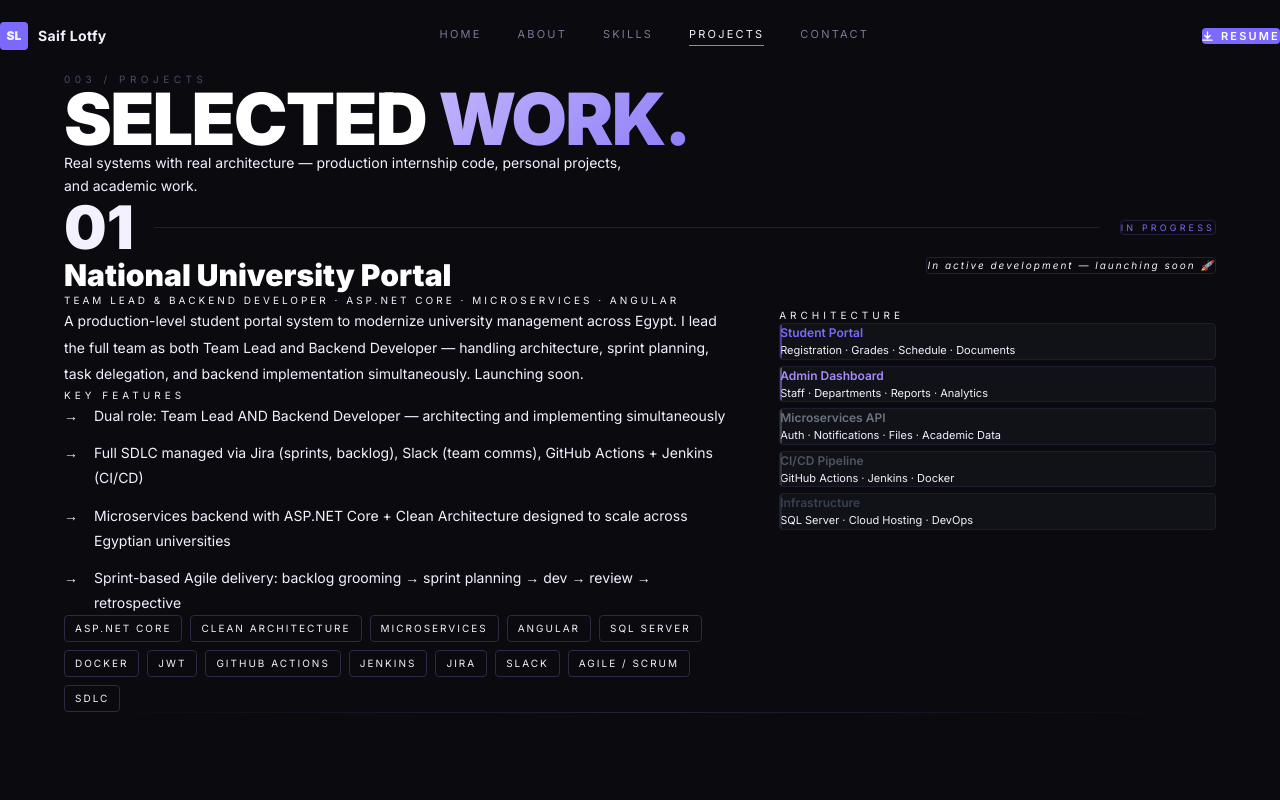
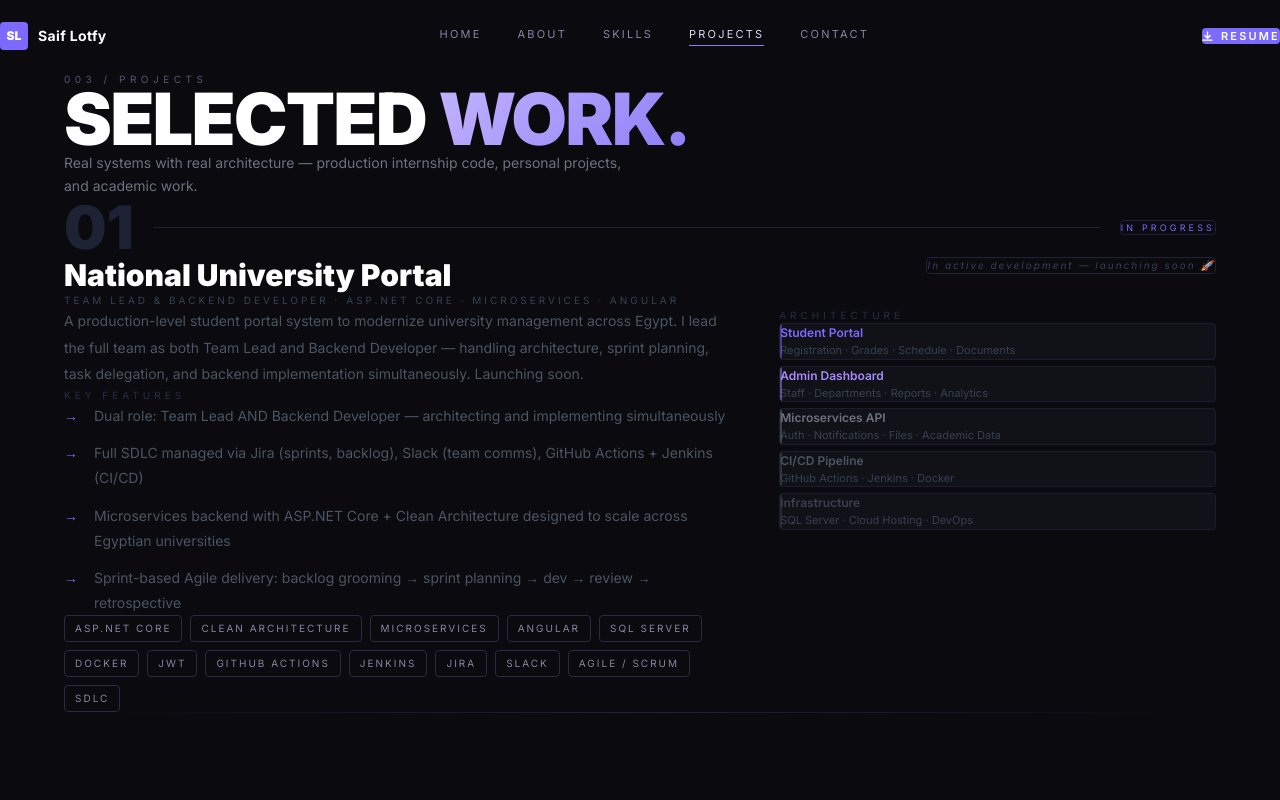
Before and after one commit to sefffo/saif-portfolio, a React (Vite) app: page /projects in a window 1280 px wide. Shown: the top 800 px of the page. Built offline with nearby package versions, Linux system fonts and the light colour scheme.

Commit message:
design: soften site text colors for better Midnight Violet vibe

```diff
--- a/src/index.css
+++ b/src/index.css
@@ -3,23 +3,17 @@
 *, *::before, *::after { box-sizing: border-box; margin: 0; padding: 0; }
 
 :root {
-  /* ── Midnight Violet palette ───────────────────────────────────────────────
-     bg/surface: deeper blue-black (not flat grey)
-     fg:         bright #f4f1ff — warm white with the slightest violet tint,
-                 much higher contrast than the old #e8eaf0
-     body text:  #c9c4e0 — readable lavender-white for paragraphs
-     muted:      #7c7899 — visible, not invisible
-     dim:        #4e4a6a — used for labels / section numbers
-     accent:     #8b7cf8 — slightly softer violet (less neon)
-     accent2:    #c4b5fd — light lavender for highlights
+  /* ── Midnight Violet palette (softer text version) ─────────────────────────
+     The previous fg was too close to white for the vibe.
+     New text colors are warmer + dimmer, still readable.
   ─────────────────────────────────────────────────────────────────────────── */
   --bg:         #0a0a0f;
   --surface:    #111118;
-  --surface2:   #17172200;
-  --fg:         #f4f1ff;
-  --body:       #c9c4e0;
-  --muted:      #7c7899;
-  --dim:        #4e4a6a;
+  --surface2:   #171722;
+  --fg:         #ddd6f3;
+  --body:       #b9b2d0;
+  --muted:      #8b84a3;
+  --dim:        #5a5473;
   --accent:     #8b7cf8;
   --accent2:    #c4b5fd;
   --glow:       #8b7cf844;
@@ -37,11 +31,6 @@ body {
   overflow-x: hidden;
 }
 
-/* Paragraphs and body copy use --body so they're readable but not blinding */
-p, li, span:not(.grad-text):not(.section-label) {
-  color: inherit;
-}
-
 .font-display { font-family: 'Syne', sans-serif; }
 
 ::selection { background: var(--accent); color: #fff; }
@@ -50,7 +39,6 @@ p, li, span:not(.grad-text):not(.section-label) {
 ::-webkit-scrollbar-track { background: var(--bg); }
 ::-webkit-scrollbar-thumb { background: var(--border2); border-radius: 4px; }
 
-/* nav links */
 .nav-link {
   position: relative;
   font-size: 11px;
@@ -73,7 +61,6 @@ p, li, span:not(.grad-text):not(.section-label) {
 .nav-link.active       { color: var(--fg); }
 .nav-link.active::after{ width: 100%; }
 
-/* Page top padding to clear fixed nav */
 .page-wrapper {
   padding-top: var(--nav-height);
   padding-left: 1.5rem;
@@ -86,7 +73,6 @@ p, li, span:not(.grad-text):not(.section-label) {
   .page-wrapper { padding-left: 4rem; padding-right: 4rem; }
 }
 
-/* Page transition */
 .page-enter {
   animation: pageIn 0.45s cubic-bezier(0.4,0,0.2,1) forwards;
 }
@@ -95,7 +81,6 @@ p, li, span:not(.grad-text):not(.section-label) {
   to   { opacity: 1; transform: translateY(0); }
 }
 
-/* Cards */
 .card {
   background: var(--surface);
   border: 1px solid var(--border);
@@ -106,7 +91,6 @@ p, li, span:not(.grad-text):not(.section-label) {
   background: var(--surface2);
 }
 
-/* Section label */
 .section-label {
   font-size: 10px;
   letter-spacing: 0.45em;
@@ -114,7 +98,6 @@ p, li, span:not(.grad-text):not(.section-label) {
   color: var(--dim);
 }
 
-/* Accent dot */
 .accent-dot {
   display: inline-block;
   width: 6px; height: 6px;
@@ -124,7 +107,6 @@ p, li, span:not(.grad-text):not(.section-label) {
   flex-shrink: 0;
 }
 
-/* Gradient text */
 .grad-text {
   background: linear-gradient(135deg, #c4b5fd, #8b7cf8);
   -webkit-background-clip: text;
@@ -132,7 +114,6 @@ p, li, span:not(.grad-text):not(.section-label) {
   background-clip: text;
 }
 
-/* Skill pill */
 .skill-pill {
   display: inline-flex;
   align-items: center;
@@ -164,7 +145,6 @@ p, li, span:not(.grad-text):not(.section-label) {
 }
 .skill-pill:hover .dot { opacity: 1; }
 
-/* Tag */
 .tag {
   font-size: 10px;
   letter-spacing: 0.2em;
@@ -177,7 +157,6 @@ p, li, span:not(.grad-text):not(.section-label) {
 }
 .tag:hover { border-color: var(--accent); color: var(--accent2); }
 
-/* Marquee */
 .marquee-track {
   display: flex;
   gap: 2.5rem;
@@ -189,21 +168,18 @@ p, li, span:not(.grad-text):not(.section-label) {
   to   { transform: translateX(-50%); }
 }
 
-/* CV button pulse */
 @keyframes pulseBorder {
   0%,100% { box-shadow: 0 0 0 0 var(--glow); }
   50%     { box-shadow: 0 0 0 6px transparent; }
 }
 .cv-btn { animation: pulseBorder 2.8s ease infinite; }
 
-/* Glow line */
 .glow-line {
   height: 1px;
   background: linear-gradient(90deg, transparent, var(--accent), transparent);
   opacity: 0.2;
 }
 
-/* Proficiency bar */
 .prof-bar {
   position: absolute;
   left: 0; top: 0; bottom: 0;
@@ -212,7 +188,6 @@ p, li, span:not(.grad-text):not(.section-label) {
   box-shadow: 0 0 8px #8b7cf855;
 }
 
-/* Hero floating chip */
 .hero-chip {
   position: absolute;
   display: flex;
```
